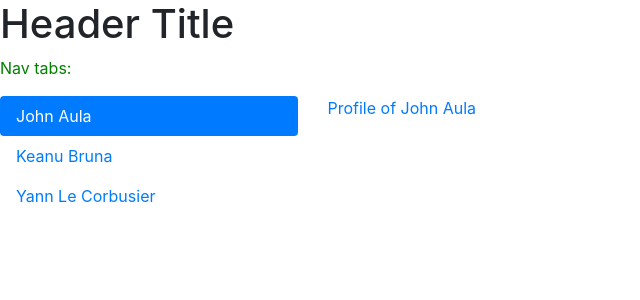
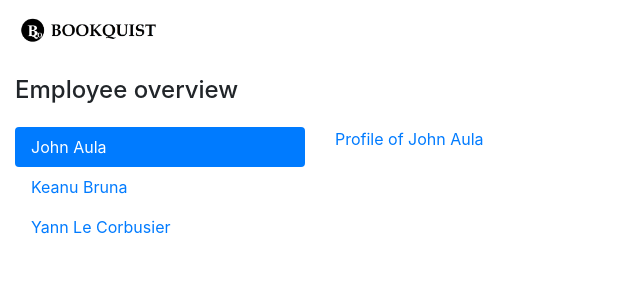
Before and after one commit to TBrockmeyer/big5-book-recommendation, a Django app: page /app/employeelist/ in a window 1280 px wide. Shown: the top 300 px of the page, without its empty margins (0-640 px from the left). Run offline with Django 3.2, Linux system fonts and the light colour scheme; data comes from the database, SQL or seed files in the repository; some libraries are stand-ins or nearby versions.

Commit message:
Updated styling: Bookquist logo, html div columns, font colors

```diff
--- a/bookquistproject/bookquistproject/static/bookquistapp/style.css
+++ b/bookquistproject/bookquistproject/static/bookquistapp/style.css
@@ -1,5 +1,13 @@
 /*https://docs.djangoproject.com/en/3.2/intro/tutorial06/*/
 
 p {
-    color: green !important;
+    color:#007bff !important;
 }
+
+.col-logo {
+    padding: 15px;
+}
+
+.col-header {
+    padding: 15px;
+}
--- a/bookquistproject/templates/bookquistapp/app_base.html
+++ b/bookquistproject/templates/bookquistapp/app_base.html
@@ -4,3 +4,7 @@
 <link rel="stylesheet" type="text/css" href="{% static 'bookquistapp/style.css' %}">
 
 <link rel="shortcut icon" type="image/png" href="{% static 'favicon.ico' %}"/>
+
+<div class="col-logo">
+    <img src="{% static 'images/bookquist_logo.png' %}" srcset="{% static 'images/bookquist_logo.png' %} 2x" width="150px" alt="bookquist_logo">
+</div>
--- a/bookquistproject/templates/bookquistapp/employee_list.html
+++ b/bookquistproject/templates/bookquistapp/employee_list.html
@@ -1,8 +1,11 @@
 {% include "bookquistapp/app_base.html" %}
 
-<h1>Header Title</h1>
-<p>Nav tabs:</p>
+<div class="col col-header">
+    <h4>Employee overview</h4>
+</div>
 
-{% include "bookquistapp/employee_nav.html" %}
+<div class="col">
+    {% include "bookquistapp/employee_nav.html" %}
 
-{% include "bookquistapp/app_js.html" %}
+    {% include "bookquistapp/app_js.html" %}
+</div>
```
Also changed, not shown: bookquistproject/templates/bookquistapp/employee_detail.html (+8 -3 lines), bookquistproject/bookquistproject/static/images/bookquist_logo.png (added).
